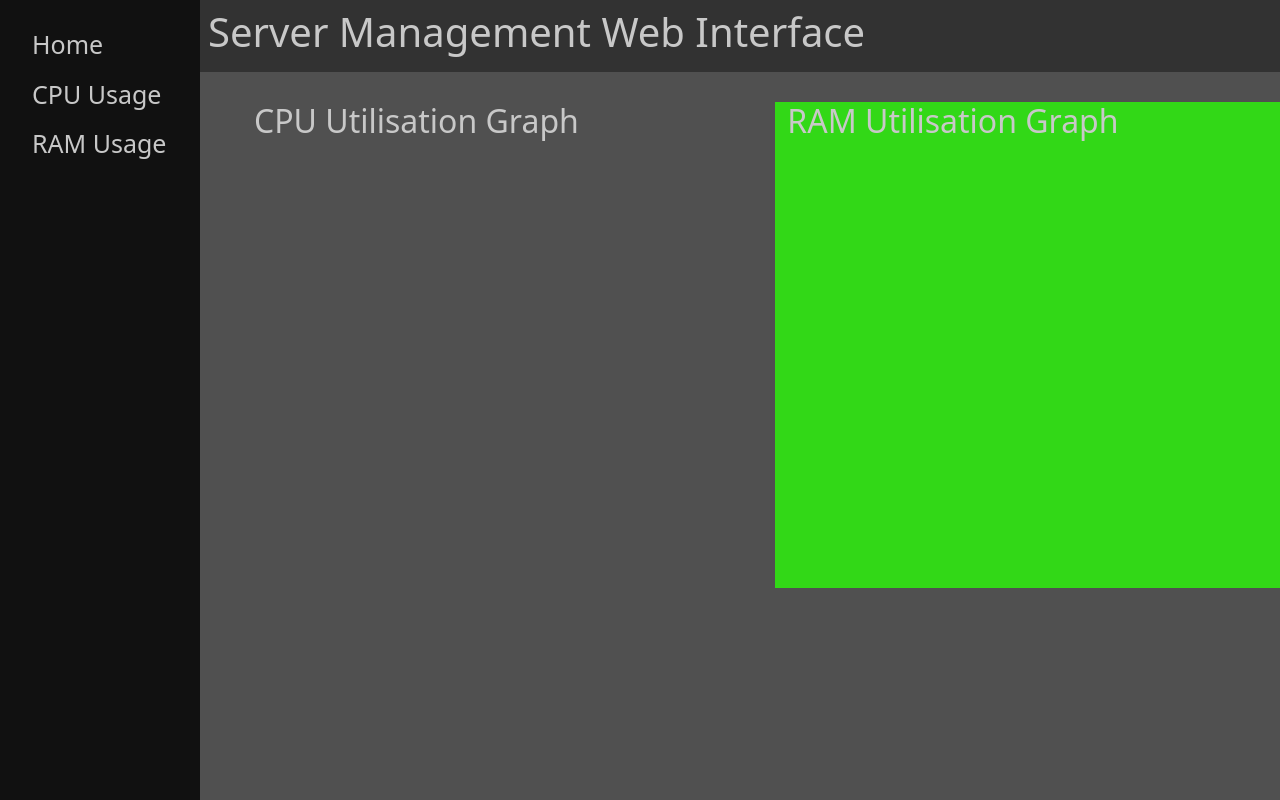
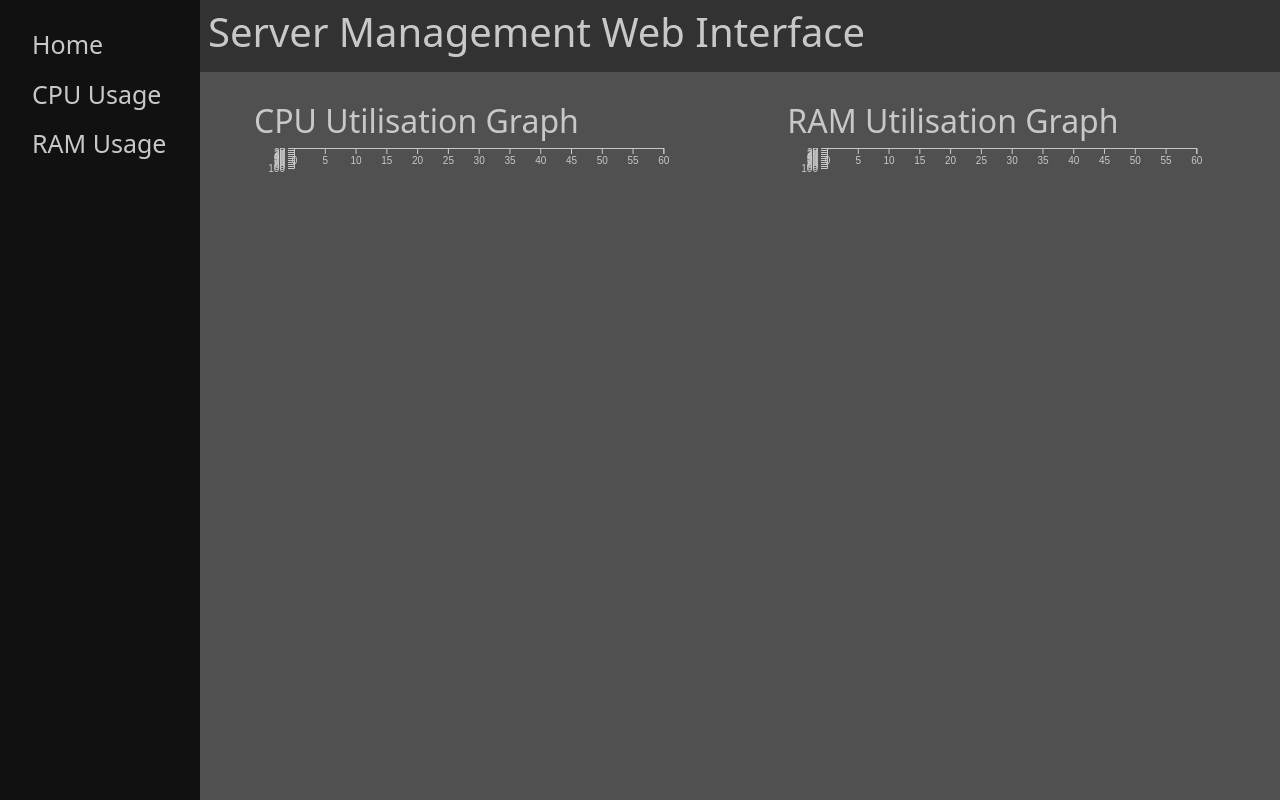
Before and after one commit to MatthewSwain21101660/ServerManagementWebInterface, a plain HTML site: page index.html in a window 1280 px wide. Drawn offline with nearby package versions, Linux system fonts and the light colour scheme; no server answers.

Commit message:
Added X axis, attempting to add Y axis

```diff
--- a/css/pageStyle.css
+++ b/css/pageStyle.css
@@ -46,7 +46,9 @@
 }
 
 #ramGraphContainer {
-    background-color: #32d817;
+    /*background-color: #32d817;
+
+     */
     margin-top: 30px;
     margin-left: 230px;
     /*width: 100px;*/
--- a/drawGraph.js
+++ b/drawGraph.js
@@ -1,21 +1,33 @@
-function drawGraph(containerID) {
-    const containerDimensions = document.getElementById(containerID).getBoundingClientRect();
-    const padding = {left: 40, right: 30, top: 20, bottom: 40};
-    const width = containerDimensions.width - padding.left - padding.right;
-    const height = 500 - padding.top - padding.bottom;
+function drawGraph(containerID, svgID, graphTimescale) {
+    console.log(svgID);
+    console.log(containerID);
+    containerDimensions = document.getElementById(containerID).getBoundingClientRect();
+    margin = {left: 40, right: 30, top: 20, bottom: 40};
+    width = containerDimensions.width - margin.left - margin.right;
+    height = 100 - margin.top - margin.bottom;
 
-    const svg = d3.select("#" + containerID)
+    svg = d3.select("#" + svgID)
         .attr("width", width)
         .attr("height", height);
 
-    const x_scale = d3.scaleBand().range([0, width]).padding(0.1);
-    const y_scale = d3.scaleLinear().range([height, 0]);
-    d3
-        .json(
-            "http://localhost:9000/getUtil"
-        )
-        .then(({data}) => {
+    xScale = d3.scaleLinear().range([margin.left, width - margin.right]);
+    switch (graphTimescale) {
+        case "minute":
+            xScale.domain([0, 60]);
+    }
+    yScale = d3.scaleLinear().range([height - margin.bottom, margin.top]).domain([0, 100]);
+
+
+    xAxis = d3.axisBottom(xScale);
+    yAxis = d3.axisLeft(yScale);
+
+    svg.append("g").call(xAxis);//.call(yAxis);
+    svg.append("g").attr("transform", `translate(${margin.left},0)`).call(yAxis)
+
+
+    d3.json("http://localhost:9000/getUtil").then(({data}) => {
             data.forEach((d) => (d.cpu = +d.cpu));
+            console.log("d");
 
             // Scale the range of the data in the domains
             x_scale.domain(data.map((d) => d.Name));
--- a/index.html
+++ b/index.html
@@ -40,9 +40,10 @@
         </div>
 
         <script>
+            graphTimescale="minute";
             document.addEventListener("DOMContentLoaded", function() {
-                drawGraph("cpuGraph");
-                drawGraph("ramGraph")
+                drawGraph("cpuGraphContainer", "cpuGraph", graphTimescale);
+                drawGraph("ramGraphContainer", "ramGraph", graphTimescale);
             });
         </script>
 
```
